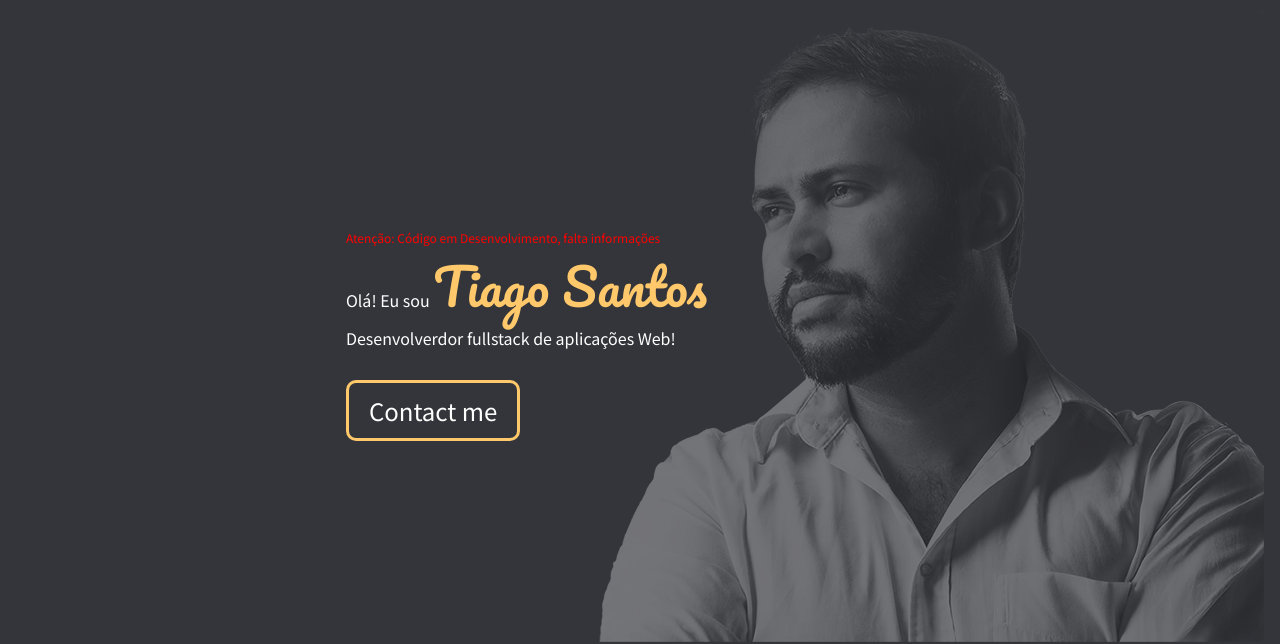
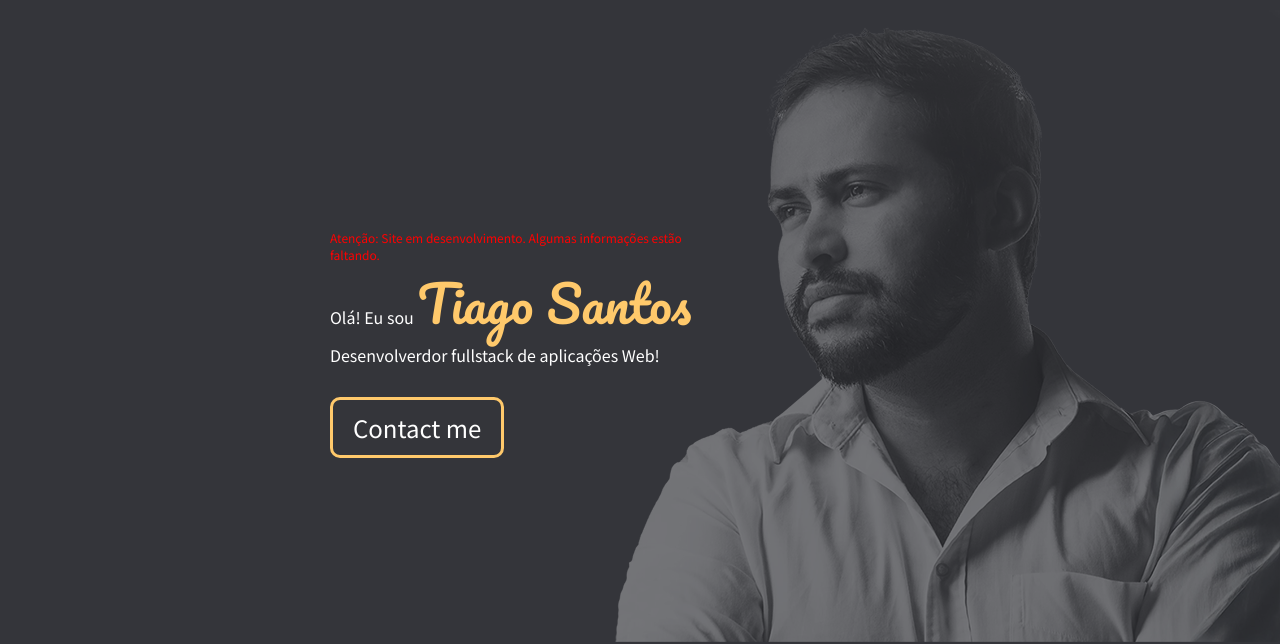
Before and after one commit to tiagocodehub/portfolio, a plain HTML site: page index.html in a window 1280 px wide. Shown: the part 140-784 px from the top of the page. Drawn offline with nearby package versions, Linux system fonts and the light colour scheme; a web font is replaced by a local one.

Commit message:
correção

```diff
--- a/index.html
+++ b/index.html
@@ -34,7 +34,7 @@
 
     <section class="home">
         <div class="texto">
-            <p style = "color: red; font-size: 12px;">Atenção: Código em Desenvolvimento, falta informações</p>
+            <p style = "color: red; font-size: 12px;">Atenção: Site em desenvolvimento. Algumas informações estão faltando.</p>
             <p>
                 Olá! Eu sou <span class="destaque">Tiago Santos</span><br>
                 Desenvolverdor fullstack de aplicações Web!
```
